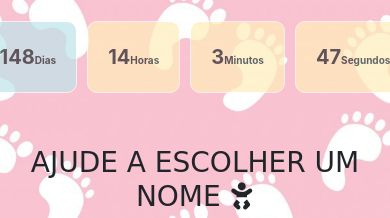
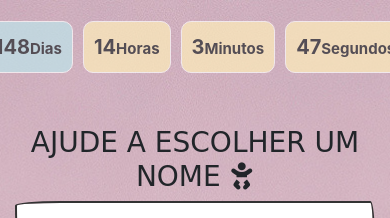
Before and after one commit to julianoperin/Babe-Name-App, a plain HTML site: page index.html in a window 390 px wide. Shown: the top 218 px of the page. Drawn offline with nearby package versions, Linux system fonts and the light colour scheme; a web font is replaced by a local one.

Commit message:
Fixed mediascreen for IphoneX

```diff
--- a/style.css
+++ b/style.css
@@ -1,6 +1,6 @@
 body {
     background: pink;
-    background: url('img/babe1.jpg')no-repeat center center/cover;
+    background: url('img/baby1.jpg')no-repeat center center/cover;
 }
 
 
@@ -151,7 +151,7 @@ body {
       }
 
       .countdown div {
-        padding: 20px;
+        padding: 10px;
         border: 1px #fff solid;
         border-radius: 10px;
         background: #ffeeba;
@@ -165,7 +165,7 @@ body {
 
       .countdown span {
 
-        font-size: 10px;
+        font-size: 15px;
       }
 
 
```
Also changed, not shown: img/baby1.jpg (added).
